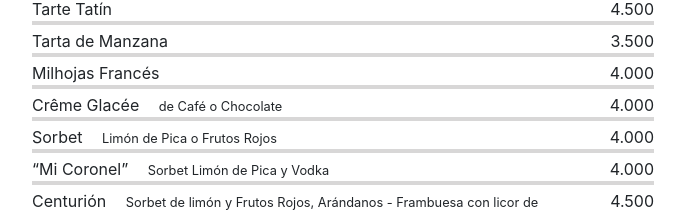
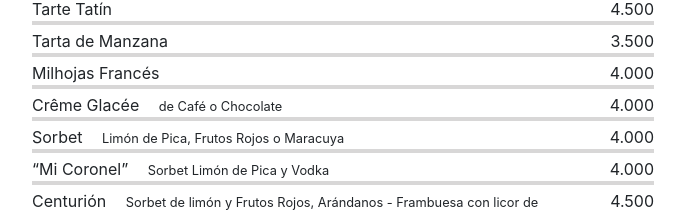
Before and after one commit to durbonca/Menu-QR-Google-sheet, a React (Create React App) app: page /Family in a window 1280 px wide. Shown: the part 3517-3736 px from the top of the page, without its empty margins (297-982 px from the left). Built offline with nearby package versions, Linux system fonts and the light colour scheme.

Commit message:
Update dataPostres.js

```diff
--- a/src/data/dataPostres.js
+++ b/src/data/dataPostres.js
@@ -29,7 +29,7 @@ const dataPostres = [
         }, {
             id: 12, name: 'Crême Glacée', description: 'de Café o Chocolate', price: '4.000'
         }, {
-            id: 13, name: 'Sorbet', description: 'Limón de Pica o Frutos Rojos', price: '4.000'
+            id: 13, name: 'Sorbet', description: 'Limón de Pica, Frutos Rojos o Maracuya', price: '4.000'
         }, {
             id: 14, name: '“Mi Coronel”', description: 'Sorbet Limón de Pica y Vodka', price: '4.000'
         }, {
```
